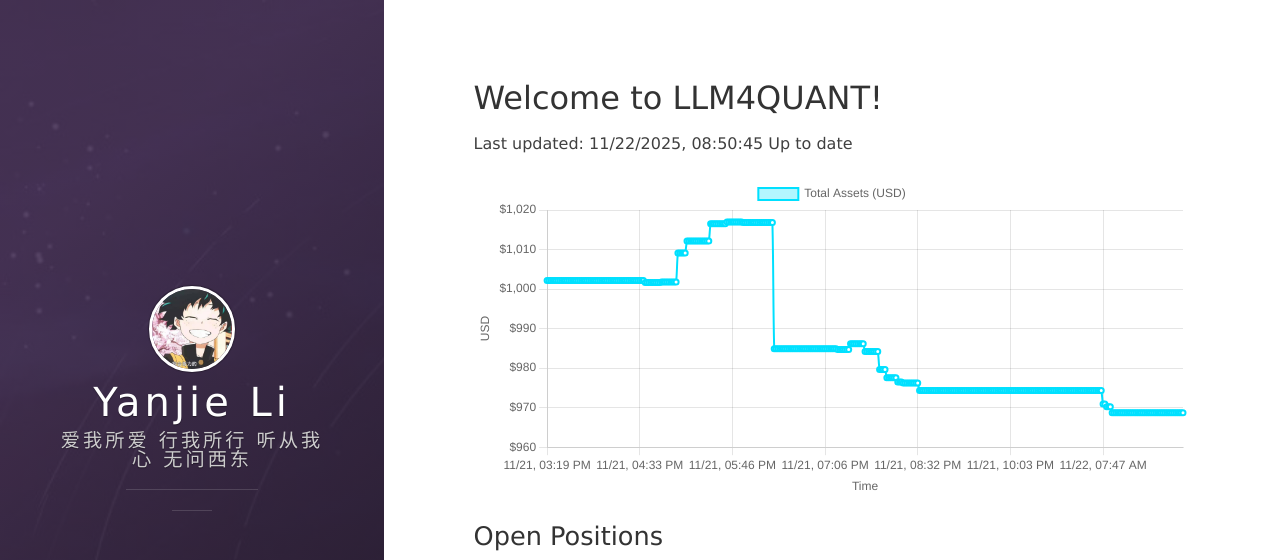
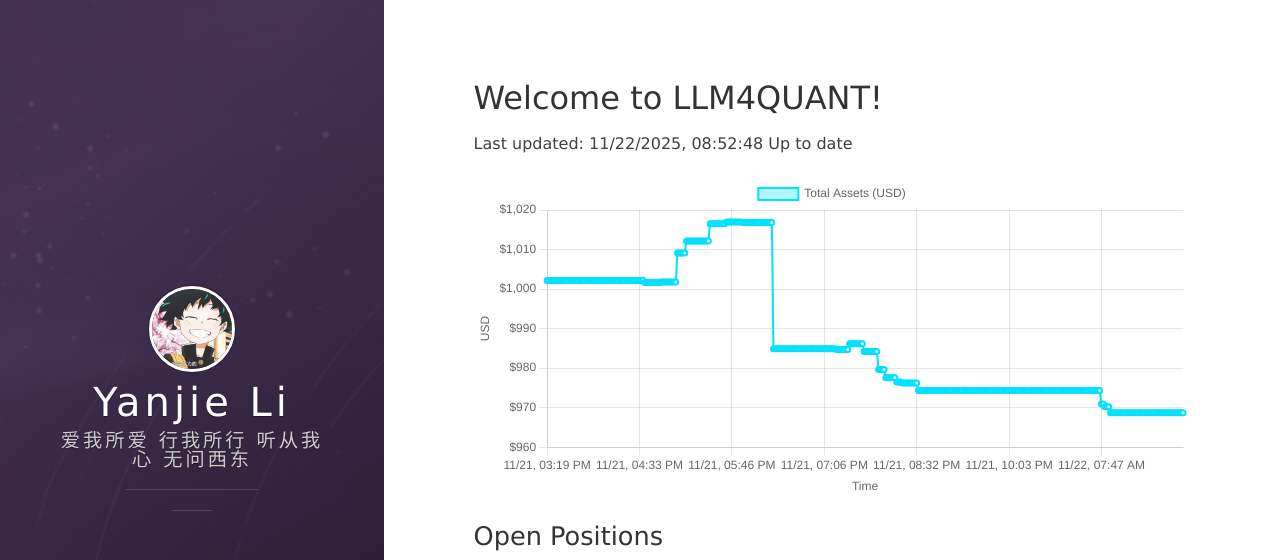
Before and after one commit to leeyegy/leeyegy.github.io, a Jekyll site: the page built from live-trading.html, in a window 1280 px wide and 1026 px high. Shown: the top 560 px of the window. Built offline with Jekyll 4.4.1, drawn with Linux system fonts in a browser that asks for light colours; nearby versions of some CDN libraries.

Commit message:
AccountMonitor: update balance history 2025-11-22T16:52:48+08:00

```diff
--- a/assets/data/binance/balance-history.json
+++ b/assets/data/binance/balance-history.json
@@ -1,5 +1,5 @@
 {
-  "generatedAt": "2025-11-22T16:50:45+08:00",
+  "generatedAt": "2025-11-22T16:52:48+08:00",
   "asset": "total_usd_value",
   "history": [
     {
@@ -1405,6 +1405,10 @@
     {
       "timestamp": "2025-11-22T16:50:45+08:00",
       "totalUsd": 968.69074819
+    },
+    {
+      "timestamp": "2025-11-22T16:52:48+08:00",
+      "totalUsd": 968.69074819
     }
   ]
 }
```
